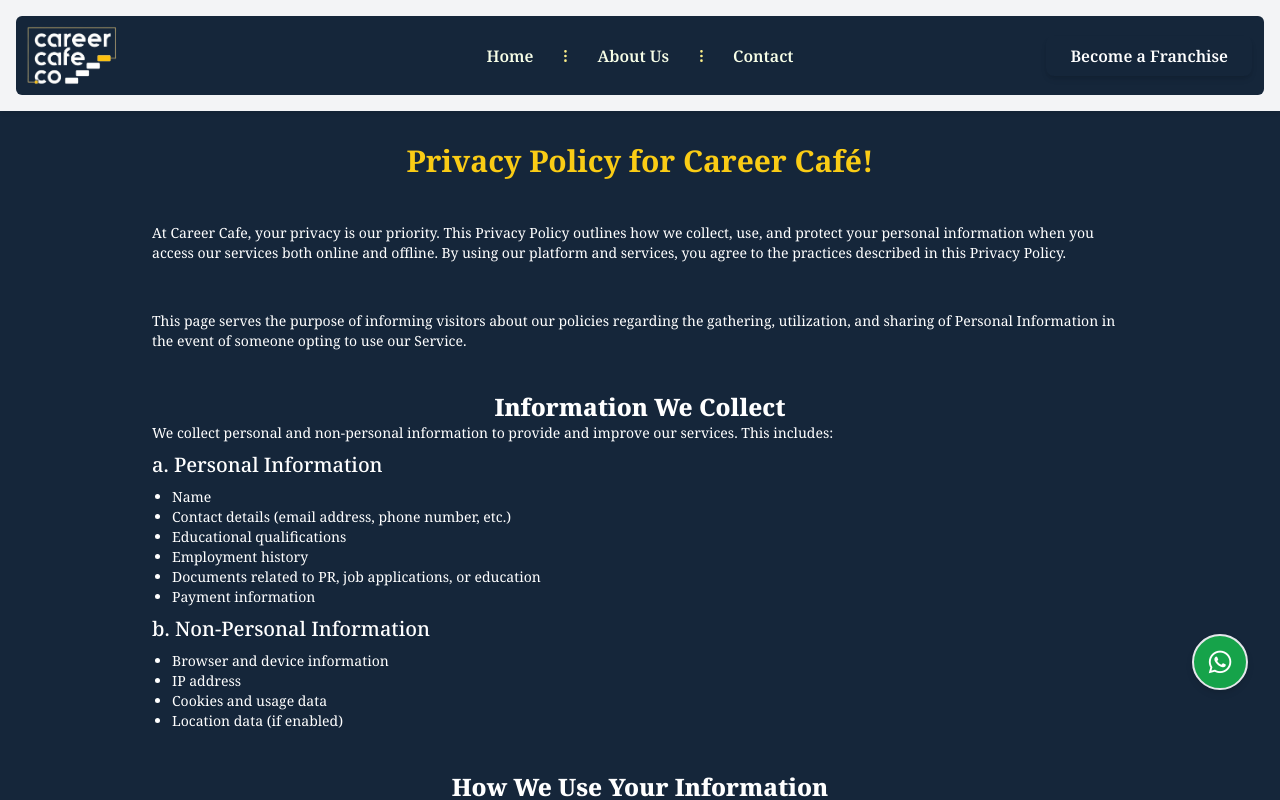
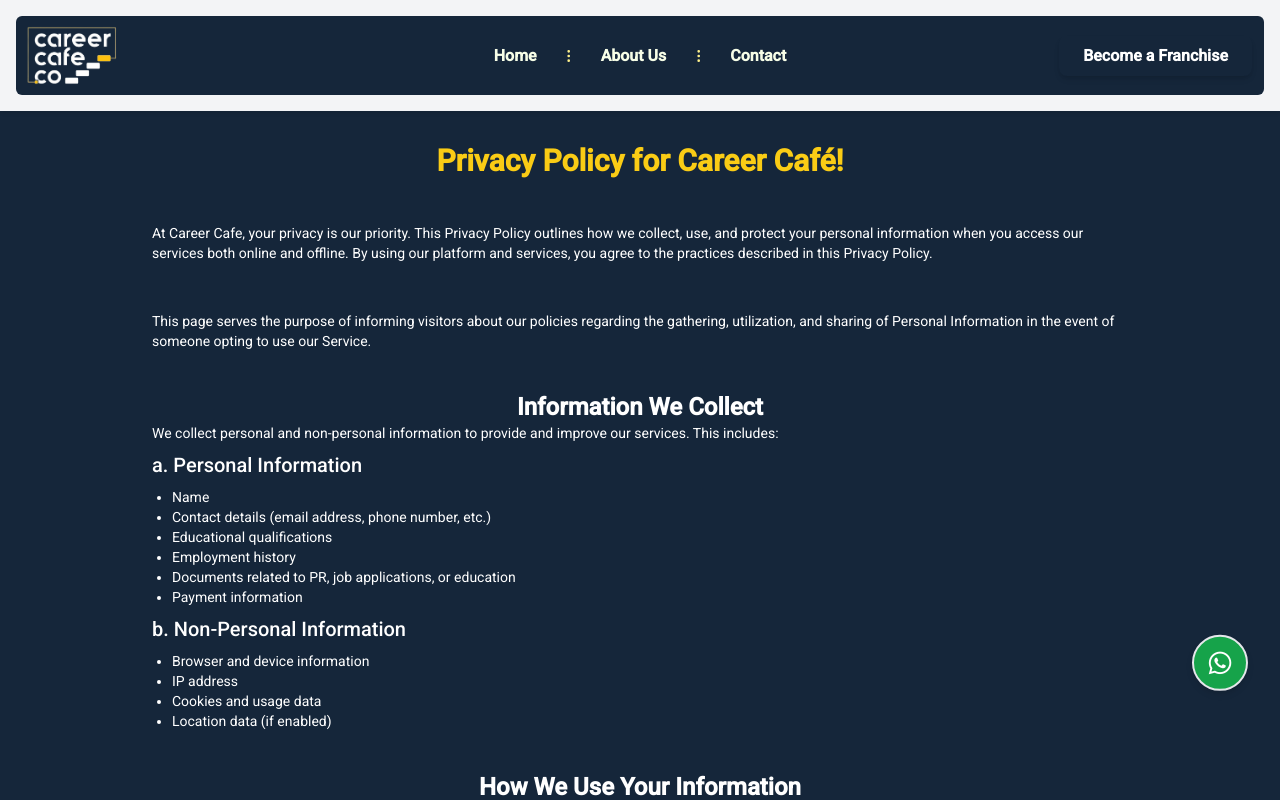
Before and after one commit to SALMANULFARIS-M/careercafe_FE, an Angular app: page /privacy in a window 1280 px wide. Shown: the top 800 px of the page. Built offline with nearby package versions, Linux system fonts and the light colour scheme.

Commit message:
updating

```diff
--- a/package.json
+++ b/package.json
@@ -11,6 +11,7 @@
   "private": true,
   "dependencies": {
     "@angular/animations": "^19.1.0",
+    "@angular/cdk": "^19.2.5",
     "@angular/common": "^19.1.0",
     "@angular/compiler": "^19.1.0",
     "@angular/core": "^19.1.0",
--- a/src/app/app.component.html
+++ b/src/app/app.component.html
@@ -18,7 +18,7 @@
   id="to-top-button"
   (click)="goToTop()"
   title="Go To Top"
-  class="hidden fixed z-90 bottom-8 right-8 border-0 w-14 h-14 rounded-full drop-shadow-md bg-gradient-to-r from-yellow-600 via-yellow-400 to-yellow-500 hover:bg-gradient-to-br focus:ring-4 focus:outline-none focus:ring-black dark:focus:ring-black  text-black text-3xl font-bold"
+  class="hidden fixed md:hidden z-90 bottom-8 right-8 border-0 w-14 h-14 rounded-full drop-shadow-md bg-gradient-to-r from-yellow-600 via-yellow-400 to-yellow-500 hover:bg-gradient-to-br focus:ring-4 focus:outline-none focus:ring-black dark:focus:ring-black  text-black text-3xl font-bold"
 >
   <i class='bx bxs-chevrons-up bx-flashing'></i>
 </button>
--- a/src/app/app.config.ts
+++ b/src/app/app.config.ts
@@ -3,8 +3,8 @@
 import { routes } from './app.routes';
 import { provideAnimations } from '@angular/platform-browser/animations';
 import { provideHttpClient, HTTP_INTERCEPTORS, withInterceptors } from '@angular/common/http';
-import { CommonService } from './services/common.service';
 import { loaderInterceptorInterceptor } from './loader-interceptor.interceptor';  // Ensure this path is correct
+
 
 export const appConfig: ApplicationConfig = {
   providers: [
@@ -17,6 +17,5 @@
     provideZoneChangeDetection({ eventCoalescing: true }),  // Optimizes event handling
     provideRouter(routes),
     provideAnimations(),
-    importProvidersFrom(CommonService),
   ],
 };
--- a/src/app/pages/home/home.component.html
+++ b/src/app/pages/home/home.component.html
@@ -1,4 +1,4 @@
-<body class="bg-gray-100 text-gray-800">
+<div class="bg-gray-100 text-gray-800">
   <!-- Hero Section -->
   <section class="bg-gray-100 py-20 text-center relative mx-1 animated-box">
     <div class="absolute inset-0">
@@ -446,7 +446,7 @@
               </span>
             </div>
           </div>
-
+c
           <!-- Submit Button (Outside the Grid Columns) -->
           <div class="col-span-1 lg:col-span-2">
             <button
@@ -473,4 +473,4 @@
       </div>
     </div>
   </section>
-</body>
+</div>
--- a/src/app/pages/home/home.component.ts
+++ b/src/app/pages/home/home.component.ts
@@ -88,7 +88,7 @@
   ];
   services = [
     { title: 'Education Guidance', description: 'Explore top universities and programs worldwide.' },
-    { title: 'Career Counseling', description: 'Find the right career path and job opportunities' },
+    { title: 'Career/Jobs', description: 'Find the right career path and job opportunities' },
     { title: 'PR and Immigration', description: 'Get expert advice on securing PR in 120 countries.' }
   ];
 
@@ -106,6 +106,7 @@
     { name: 'tech Events', image: 'https://storage.googleapis.com/techsauce-prod/ugc/uploads/2024/4/1713844557_1692263684_S__13025327_0_%282%29.jpg' },
 
   ];
+
   isValidDate(date: string): boolean {
     const enteredDate = new Date(date);
     const currentDate = new Date();
--- a/src/index.html
+++ b/src/index.html
@@ -26,8 +26,10 @@
       rel="stylesheet"
     />
     <link rel="icon" type="image/webp" href="fav.png" />
-  </head>
-  <body>
+      <link href="https://fonts.googleapis.com/css2?family=Roboto:wght@300;400;500&display=swap" rel="stylesheet">
+    <link href="https://fonts.googleapis.com/icon?family=Material+Icons" rel="stylesheet">
+</head>
+  <body class="mat-typography">
     <app-root></app-root>
   </body>
 </html>
--- a/src/styles.css
+++ b/src/styles.css
@@ -29,3 +29,6 @@
   opacity: 1;
   transform: rotateY(0); /* Reset rotation to make the element visible */
 }
+
+html, body { height: 100%; }
+body { margin: 0; font-family: Roboto, "Helvetica Neue", sans-serif; }
```
Also changed, not shown: 1 other file (tests, documents, lock files or other folders).
